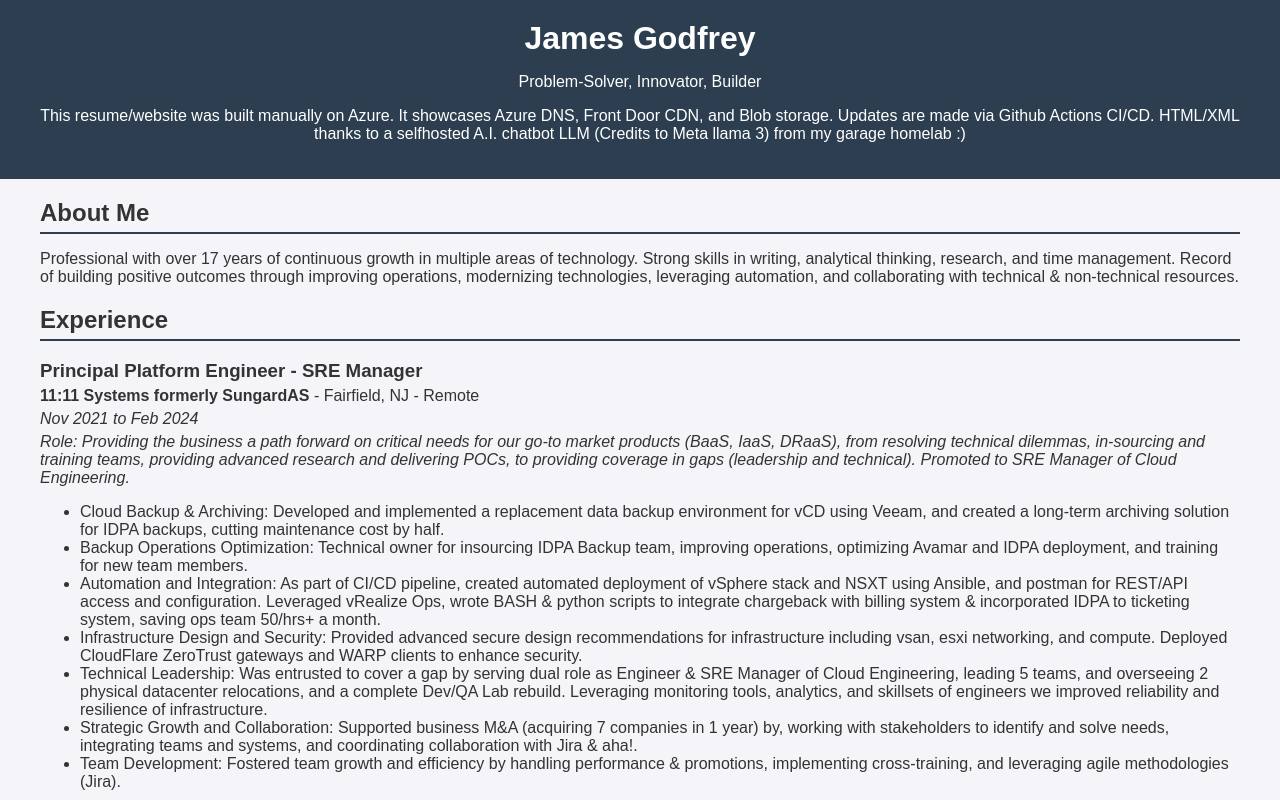
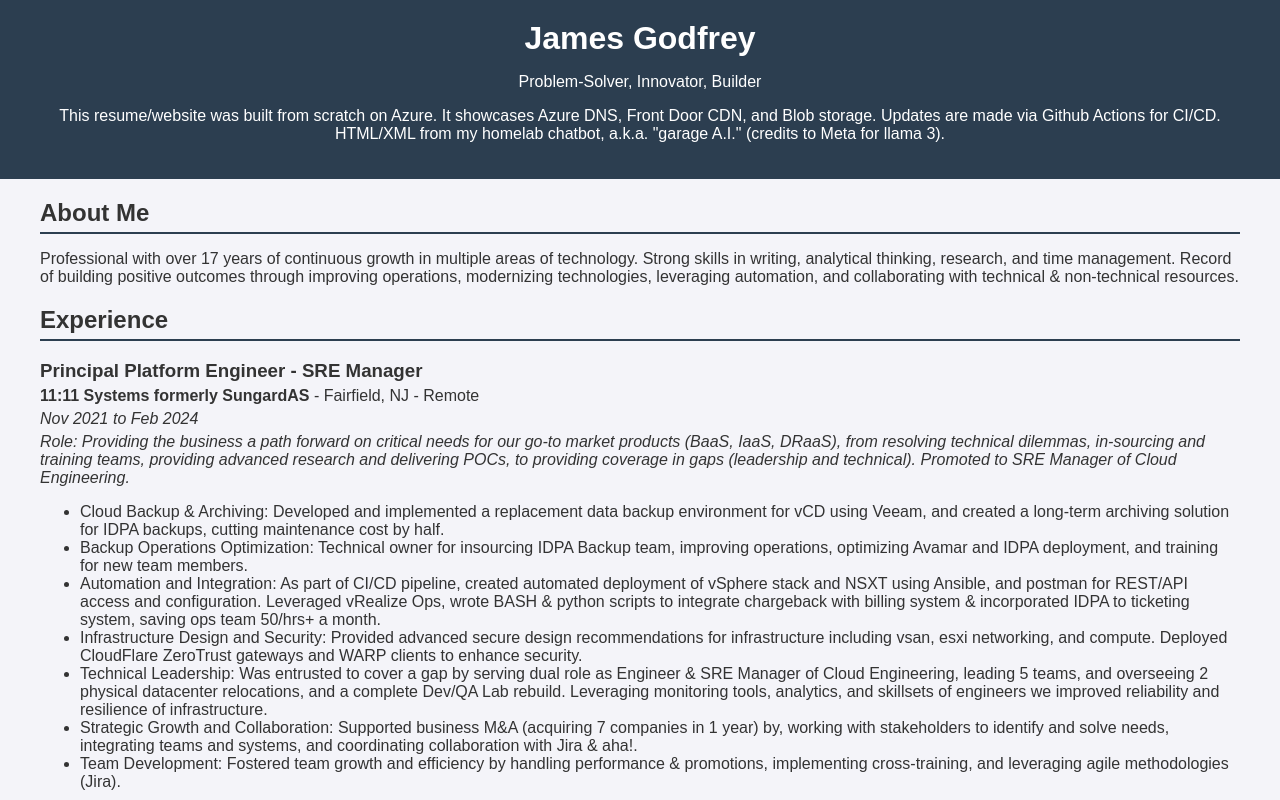
Before and after one commit to godfreyatlast/cloudResumeChallenge, a plain HTML site: page index.html in a window 1280 px wide. Shown: the top 800 px of the page. Drawn offline with Linux system fonts and the light colour scheme.

Commit message:
updating text some more

```diff
--- a/index.html
+++ b/index.html
@@ -88,9 +88,10 @@
     <header>
         <h1>James Godfrey</h1>
         <p>Problem-Solver, Innovator, Builder</p>
-        <p>This resume/website was built manually on Azure. It showcases Azure DNS, Front Door CDN, and Blob storage.
-            Updates are made via Github Actions CI/CD. HTML/XML thanks to a selfhosted A.I. chatbot LLM (Credits to Meta
-            llama 3) from my garage homelab :)</p>
+        <p>This resume/website was built from scratch on Azure. It showcases Azure DNS, Front Door CDN, and Blob storage.
+            Updates are made via Github Actions for CI/CD.
+            HTML/XML from my homelab chatbot, a.k.a. "garage A.I." (credits to Meta for llama 3).
+        </p>
     </header>
 
     <div class="container">
@@ -244,9 +245,10 @@
         <!-- Contact Section -->
         <section class="contact">
             <h2 class="section-title">Contact</h2>
-            <p>LinkedIn: <a href="http://www.linkedin.com/in/jamesdgodfrey"
-                    target="_blank">linkedin.com/in/jamesdgodfrey</a></p>
+            <p>LinkedIn: <a href="http://www.linkedin.com/in/jamesdgodfrey" target="_blank">linkedin.com/in/jamesdgodfrey</a></p>
             <p>GitHub: <a href="https://github.com/godfreyatlast" target="_blank">github.com/godfreyatlast</a></p>
+            <p>Website: <a href="https://aaliiinsights.xyz" target="_blank">aaliiinsights.xyz</a></p>
+
         </section>
 
         </style>
```
